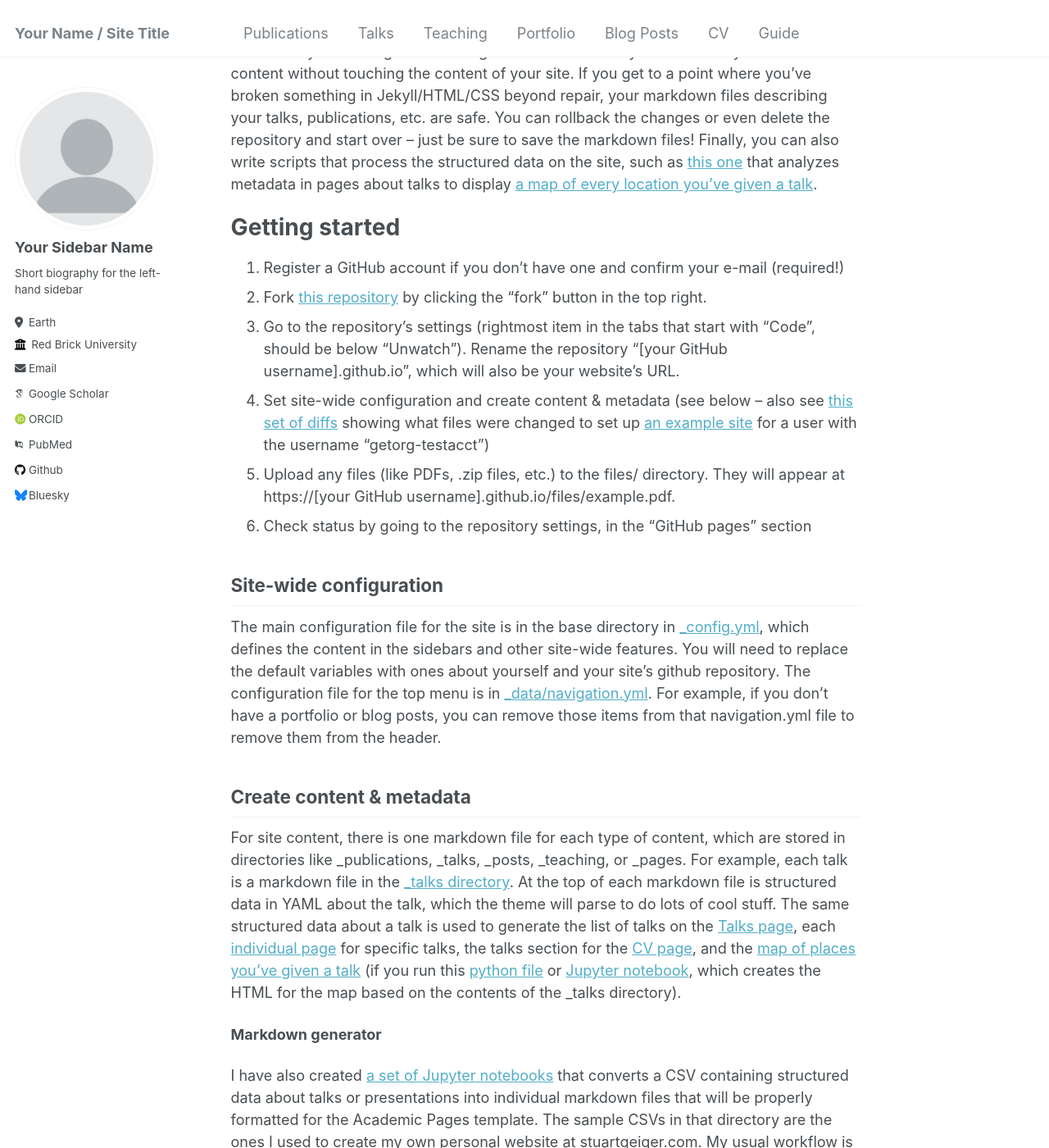
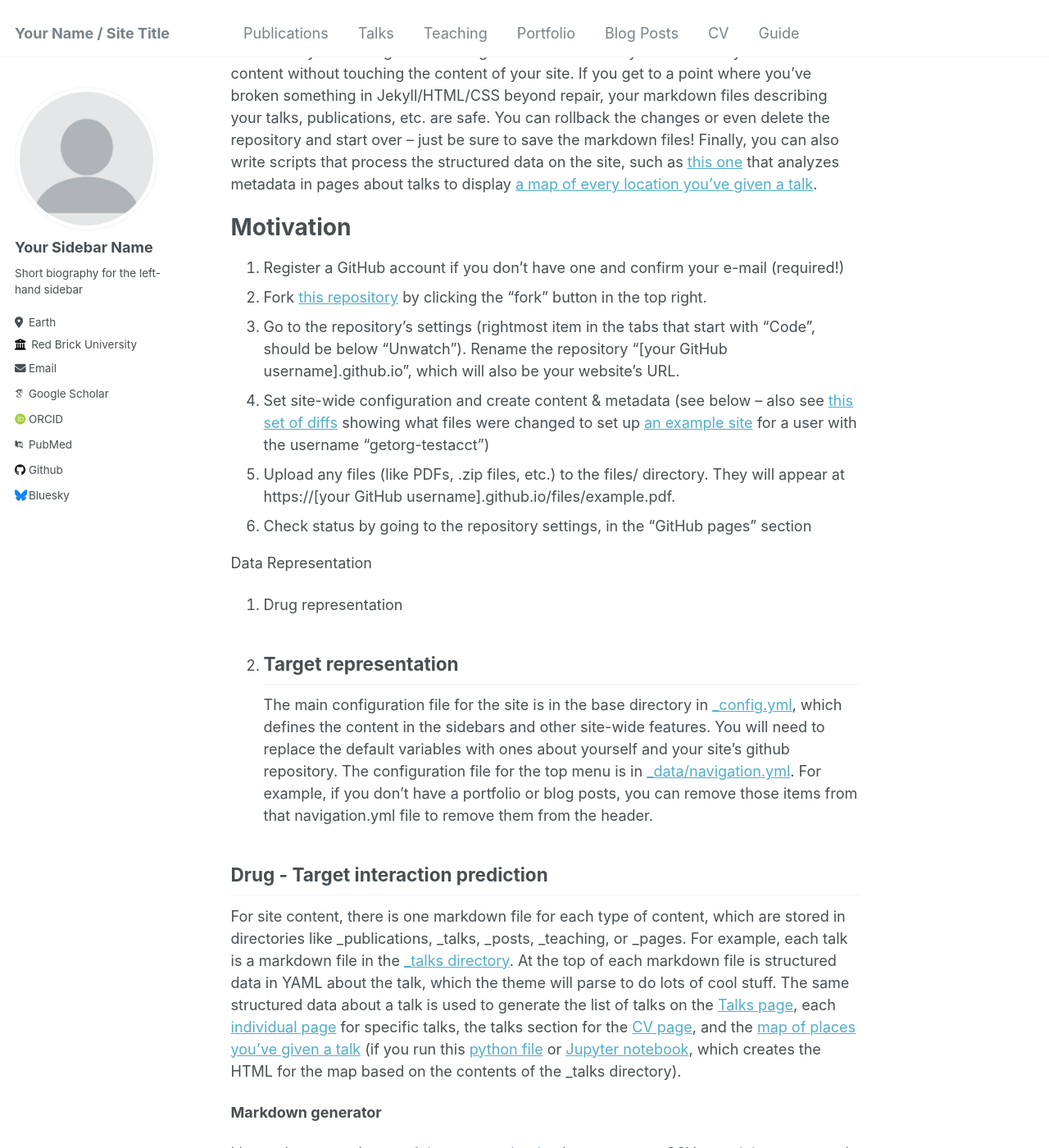
Before and after one commit to urvashithakre/urvashithakre.github.io, a Jekyll site: the page built from _pages/about.md, in a window 1280 px wide and 1400 px high, scrolled down 789 px. Shown: the whole window at 82% size. Built offline with Jekyll 4.4.1, drawn with Linux system fonts in a browser that asks for light colours; some web fonts are replaced; some of the changed text lies outside the part shown.

Commit message:
headings added

```diff
--- a/_pages/about.md
+++ b/_pages/about.md
@@ -9,13 +9,13 @@ redirect_from:
 
 This is the front page of a website that is powered by the "Comprehensive Survey of Recent Drug Discovery Using Deep Learning" [Academic Pages template](https://github.com/academicpages/academicpages.github.io) and hosted on GitHub pages. [GitHub pages](https://pages.github.com) is a free service in which websites are built and hosted from code and data stored in a GitHub repository, automatically updating when a new commit is made to the respository. This template was forked from the [Minimal Mistakes Jekyll Theme](https://mmistakes.github.io/minimal-mistakes/) created by Michael Rose, and then extended to support the kinds of content that academics have: publications, talks, teaching, a portfolio, blog posts, and a dynamically-generated CV. You can fork [this repository](https://github.com/academicpages/academicpages.github.io) right now, modify the configuration and markdown files, add your own PDFs and other content, and have your own site for free, with no ads! An older version of this template powers my own personal website at [stuartgeiger.com](http://stuartgeiger.com), which uses [this Github repository](https://github.com/staeiou/staeiou.github.io).
 
-A data-driven personal website
+Introduction
 ======
 Like many other Jekyll-based GitHub Pages templates, Academic Pages makes you separate the website's content from its form. The content & metadata of your website are in structured markdown files, while various other files constitute the theme, specifying how to transform that content & metadata into HTML pages. You keep these various markdown (.md), YAML (.yml), HTML, and CSS files in a public GitHub repository. Each time you commit and push an update to the repository, the [GitHub pages](https://pages.github.com/) service creates static HTML pages based on these files, which are hosted on GitHub's servers free of charge.
 
 Many of the features of dynamic content management systems (like Wordpress) can be achieved in this fashion, using a fraction of the computational resources and with far less vulnerability to hacking and DDoSing. You can also modify the theme to your heart's content without touching the content of your site. If you get to a point where you've broken something in Jekyll/HTML/CSS beyond repair, your markdown files describing your talks, publications, etc. are safe. You can rollback the changes or even delete the repository and start over -- just be sure to save the markdown files! Finally, you can also write scripts that process the structured data on the site, such as [this one](https://github.com/academicpages/academicpages.github.io/blob/master/talkmap.ipynb) that analyzes metadata in pages about talks to display [a map of every location you've given a talk](https://academicpages.github.io/talkmap.html).
 
-Getting started
+Motivation
 ======
 1. Register a GitHub account if you don't have one and confirm your e-mail (required!)
 1. Fork [this repository](https://github.com/academicpages/academicpages.github.io) by clicking the "fork" button in the top right.
@@ -24,11 +24,13 @@ Getting started
 1. Upload any files (like PDFs, .zip files, etc.) to the files/ directory. They will appear at https://[your GitHub username].github.io/files/example.pdf.
 1. Check status by going to the repository settings, in the "GitHub pages" section
 
-Site-wide configuration
+Data Representation
+1. Drug representation
+2. Target representation
 ------
 The main configuration file for the site is in the base directory in [_config.yml](https://github.com/academicpages/academicpages.github.io/blob/master/_config.yml), which defines the content in the sidebars and other site-wide features. You will need to replace the default variables with ones about yourself and your site's github repository. The configuration file for the top menu is in [_data/navigation.yml](https://github.com/academicpages/academicpages.github.io/blob/master/_data/navigation.yml). For example, if you don't have a portfolio or blog posts, you can remove those items from that navigation.yml file to remove them from the header.
 
-Create content & metadata
+Drug - Target interaction prediction
 ------
 For site content, there is one markdown file for each type of content, which are stored in directories like _publications, _talks, _posts, _teaching, or _pages. For example, each talk is a markdown file in the [_talks directory](https://github.com/academicpages/academicpages.github.io/tree/master/_talks). At the top of each markdown file is structured data in YAML about the talk, which the theme will parse to do lots of cool stuff. The same structured data about a talk is used to generate the list of talks on the [Talks page](https://academicpages.github.io/talks), each [individual page](https://academicpages.github.io/talks/2012-03-01-talk-1) for specific talks, the talks section for the [CV page](https://academicpages.github.io/cv), and the [map of places you've given a talk](https://academicpages.github.io/talkmap.html) (if you run this [python file](https://github.com/academicpages/academicpages.github.io/blob/master/talkmap.py) or [Jupyter notebook](https://github.com/academicpages/academicpages.github.io/blob/master/talkmap.ipynb), which creates the HTML for the map based on the contents of the _talks directory).
 
```
